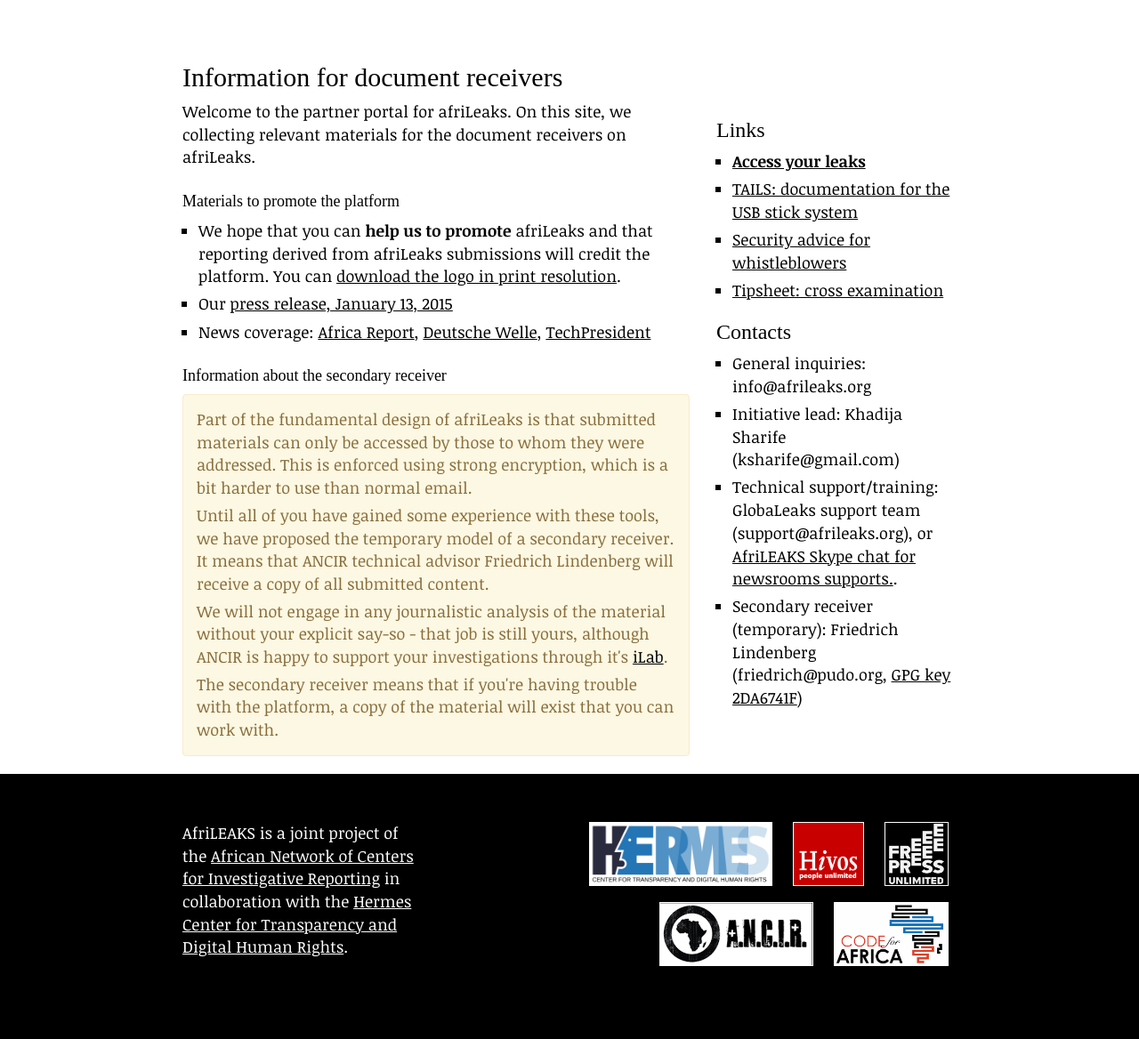
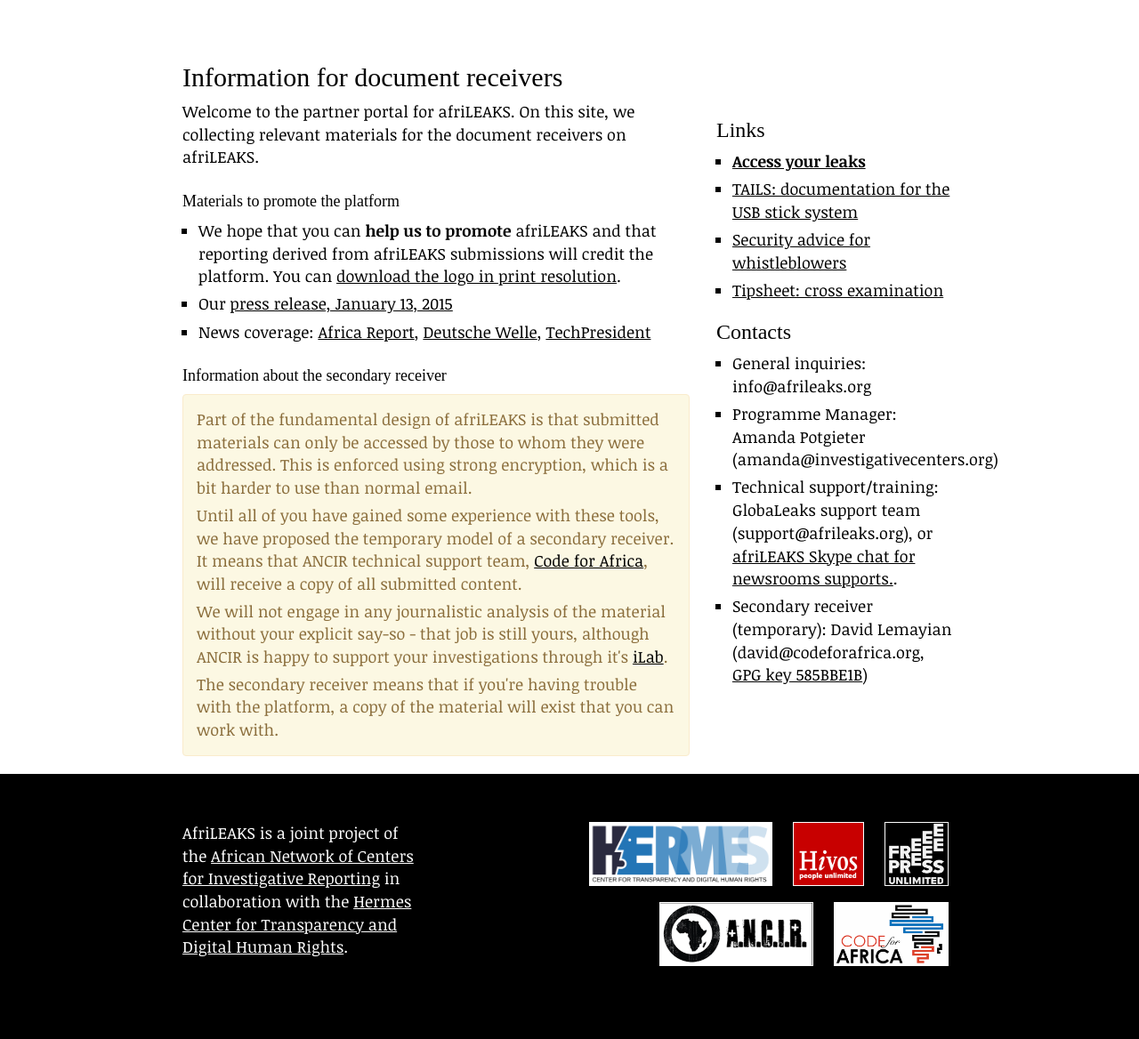
Before and after one commit to CodeForAfrica/afriLEAKS-website, a Jekyll site: the page built from partners/index.html, in a window 1280 px wide. Shown: the whole page at 89% size. Built offline with Jekyll 4.4.1, drawn with Linux system fonts in a browser that asks for light colours; nearby versions of some CDN libraries; some web fonts are replaced.

Commit message:
Update partners page details.

```diff
--- a/partners/index.html
+++ b/partners/index.html
@@ -8,31 +8,29 @@
 <div class="row">
   <div class="col-md-8">
     <p>
-      Welcome to the partner portal for afriLeaks. On this
-      site, we collecting relevant materials for the
-      document receivers on afriLeaks.
+      Welcome to the partner portal for afriLEAKS. On this site, we collecting relevant materials for the document receivers on afriLEAKS.
     </p>
 
     <h4>Materials to promote the platform</h4>
     <ul>
-      <li>We hope that you can <strong>help us to promote</strong> afriLeaks and that reporting derived from afriLeaks submissions will credit the platform. You can <a href="logo.zip">download the logo in print resolution</a>.</li>
-      <li>Our <a href="https://docs.google.com/document/d/1bKvVDKp0wrFGLgodKSq6twTUmP0tgYow4fFhGiiYDIA/edit">press release, January 13, 2015</a></li>
-      <li>News coverage: <a href="http://www.theafricareport.com/North-Africa/its-afrileaks-not-wikileaks.html">Africa Report</a>, <a href="http://www.dw.de/afrileaks-africas-answer-to-wikileaks/a-18068916">Deutsche Welle</a>, <a href="http://techpresident.com/news/25378/pan-african-whistleblowing-pplatform-afrileaks-launched">TechPresident</a></li>
+      <li>We hope that you can <strong>help us to promote</strong> afriLEAKS and that reporting derived from afriLEAKS submissions will credit the platform. You can <a href="logo.zip">download the logo in print resolution</a>.</li>
+      <li>Our <a href="https://docs.google.com/document/d/1bKvVDKp0wrFGLgodKSq6twTUmP0tgYow4fFhGiiYDIA/edit" target="_blank">press release, January 13, 2015</a></li>
+      <li>News coverage: <a href="http://www.theafricareport.com/North-Africa/its-afrileaks-not-wikileaks.html" target="_blank">Africa Report</a>, <a href="http://www.dw.de/afrileaks-africas-answer-to-wikileaks/a-18068916" target="_blank">Deutsche Welle</a>, <a href="http://techpresident.com/news/25378/pan-african-whistleblowing-pplatform-afrileaks-launched" target="_blank">TechPresident</a></li>
     </ul>
 
     <h4>Information about the secondary receiver</h4>
     <div class="alert alert-warning">
 
       <p>
-        Part of the fundamental design of afriLeaks is that submitted materials can only be accessed by those to whom they were addressed. This is enforced using strong encryption, which is a bit harder to use than normal email.
+        Part of the fundamental design of afriLEAKS is that submitted materials can only be accessed by those to whom they were addressed. This is enforced using strong encryption, which is a bit harder to use than normal email.
       </p>
 
       <p>
-        Until all of you have gained some experience with these tools, we have proposed the temporary model of a secondary receiver. It means that ANCIR technical advisor Friedrich Lindenberg will receive a copy of all submitted content.
+        Until all of you have gained some experience with these tools, we have proposed the temporary model of a secondary receiver. It means that ANCIR technical support team, <a href="https://codeforafrica.org" target="_blank">Code for Africa</a>, will receive a copy of all submitted content.
       </p>
 
       <p>
-        We will not engage in any journalistic analysis of the material without your explicit say-so - that job is still yours, although ANCIR is happy to support your investigations through it's <a href="http://investigativecenters.org/ilab">iLab</a>.
+        We will not engage in any journalistic analysis of the material without your explicit say-so - that job is still yours, although ANCIR is happy to support your investigations through it's <a href="https://investigativecenters.org/ilab" target="_blank">iLab</a>.
       </p>
 
       <p>
@@ -51,30 +49,30 @@
         </strong>
       </li>
       <li>
-        <a href="https://tails.boum.org/doc/index.en.html">
+        <a href="https://tails.boum.org/doc/index.en.html" target="_blank">
           TAILS: documentation for the USB stick system
         </a>
       </li>
       <li>
-        <a href="https://docs.google.com/document/d/1ZrndvBj9eTg-ooIRfKbXxX18Ie-ODlcjnHjKXSY78Ew/edit">
+        <a href="https://docs.google.com/document/d/1ZrndvBj9eTg-ooIRfKbXxX18Ie-ODlcjnHjKXSY78Ew/edit" target="_blank">
           Security advice for whistleblowers
         </a>
       </li>
       <li>
-        <a href="http://investigativecenters.org/materials/cross_examination_tipsheet.pdf">Tipsheet: cross examination</a>
+        <a href="https://investigativecenters.org/materials/cross_examination_tipsheet.pdf" target="_blank">Tipsheet: cross examination</a>
       </li>
     </ul>
 
     <h3>Contacts</h3>
     <ul>
       <li>General inquiries: info@afrileaks.org</li>
-      <li>Initiative lead: Khadija Sharife (ksharife@gmail.com)</li>
+      <li>Programme Manager: Amanda Potgieter (amanda@investigativecenters.org)</li>
       <!--li>Technical support: Claudio Agosti (claudio.agosti@logioshermes.org,
         <a href="https://keybase.io/vecna/key.asc">GPG key C6765430</a>) and
         Gillo Cutrupi (gillo@apps.globaleaks.org, <a href="https://pgp.mit.edu/pks/lookup?op=get&search=0x1E99B364BC170692">GPG key BC170692</a>)</li-->
-      <li>Technical support/training: GlobaLeaks support team (support@afrileaks.org), or <a href="skype:?chat&blob=PGDjUpXRGGFnA9281ffhdGR-FRqo3Q74iLMGnofxZGygMHYMxmLg2-Q6x5p-Dl3aeKucOmGAvhRl">AfriLEAKS Skype chat for newsrooms supports.</a>.</li>
-      <li>Secondary receiver (temporary): Friedrich Lindenberg (friedrich@pudo.org,
-        <a href="https://keybase.io/pudo/key.asc">GPG key 2DA6741F</a>)</li>
+      <li>Technical support/training: GlobaLeaks support team (support@afrileaks.org), or <a href="skype:?chat&blob=PGDjUpXRGGFnA9281ffhdGR-FRqo3Q74iLMGnofxZGygMHYMxmLg2-Q6x5p-Dl3aeKucOmGAvhRl" target="_blank">afriLEAKS Skype chat for newsrooms supports.</a>.</li>
+      <li>Secondary receiver (temporary): David Lemayian (david@codeforafrica.org,
+        <a href="https://sks-keyservers.net/pks/lookup?op=get&search=0x041C8606585BBE1B" target="_blank">GPG key 585BBE1B</a>)</li>
     </ul>
   </div>
 </div>
```
